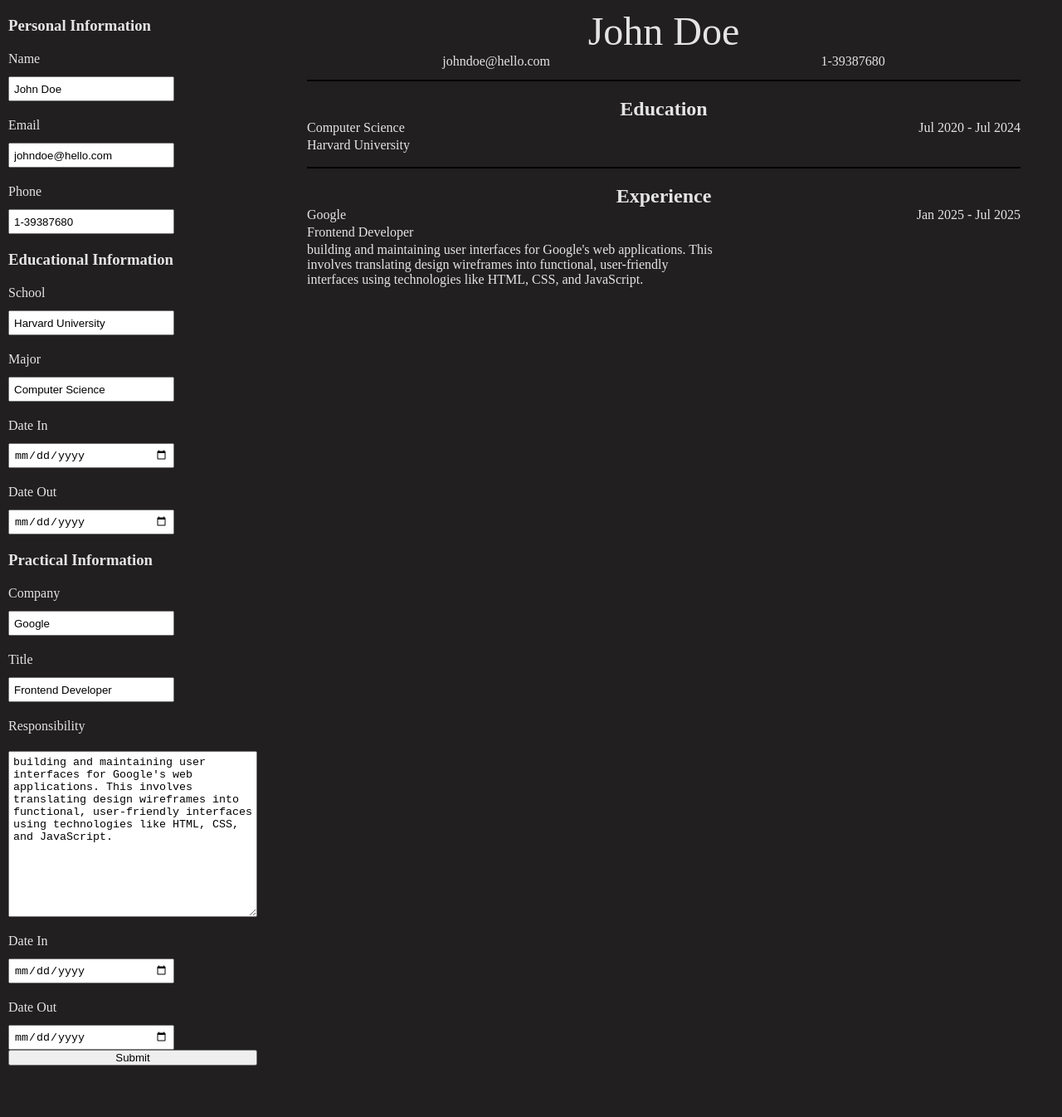
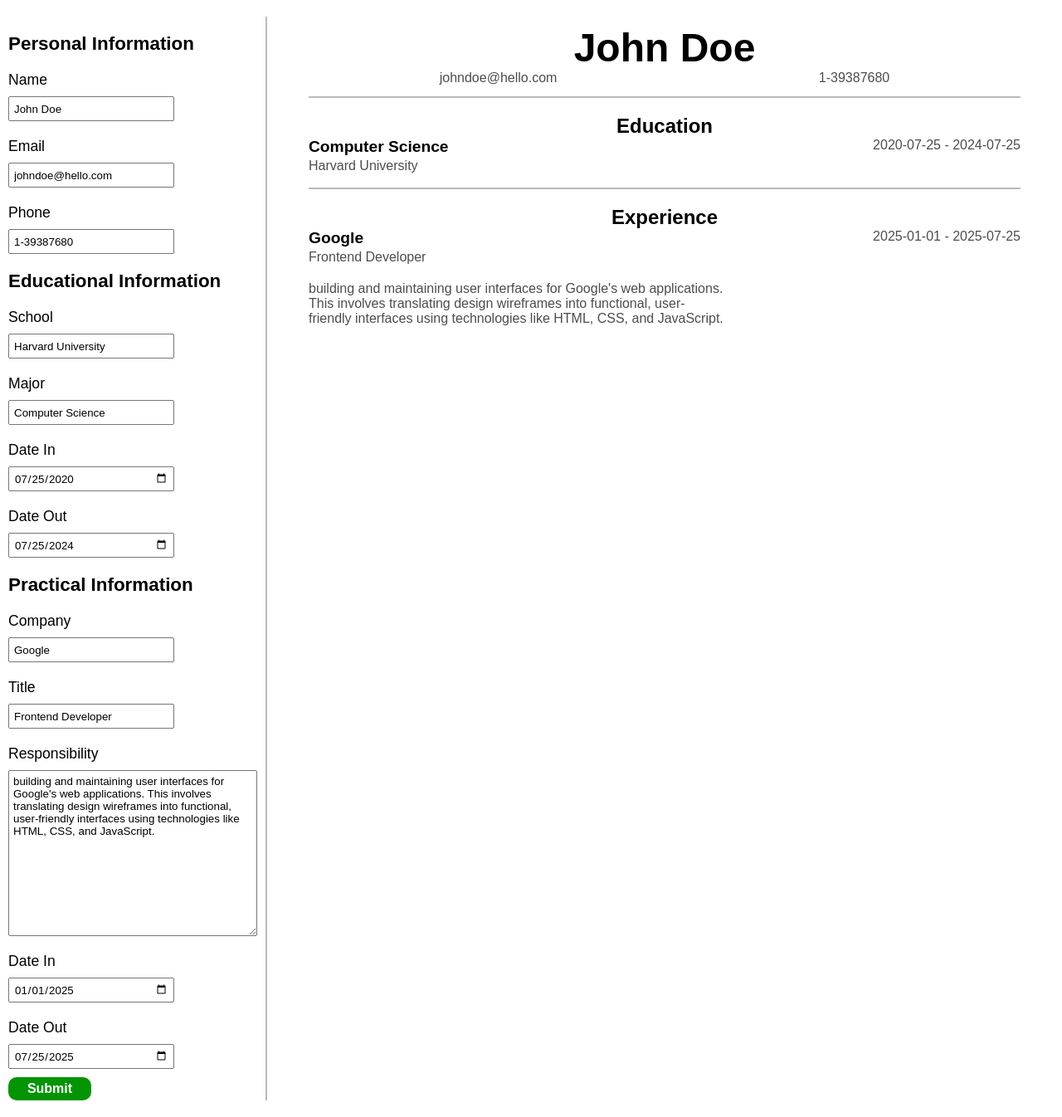
Before and after one commit to j1ngye/cv-application, a React (Vite) app: page / in a window 1280 px wide. Shown: the whole page at 83% size. Before the commit the page ends 1284 px from the top, so only its background shows below. Built offline with nearby package versions, Linux system fonts and the light colour scheme.

Commit message:
CV application v1.0

```diff
--- a/src/App.css
+++ b/src/App.css
@@ -2,11 +2,7 @@
   box-sizing: border-box;
   padding: 0;
   margin: 0;
-}
-
-body {
-  background-color: #211f1f;
-  color: #ffffffe1;
+  font-family: Arial, Helvetica, sans-serif;
 }
 
 main {
@@ -24,6 +20,37 @@ form {
   display: none;
 }
 
+button {
+  width: 100px;
+  margin-top: 10px;
+  padding: 5px 10px;
+  color: white;
+  font-weight: 900;
+  font-size: 1rem;
+  border: none;
+  border-radius: 10px;
+  cursor: pointer;
+}
+
+.submit-btn {
+  background-color: rgb(4, 148, 4);
+}
+
+#edit-btn {
+  background-color: #0b0b0b;
+}
+
+main button {
+  margin-top: 50px;
+  align-self: flex-end;
+  opacity: 0.1;
+  transition: opacity 0.5s ease-in-out 0.1s;
+}
+
+main button:hover {
+  opacity: 1;
+}
+
 form h3 {
   margin-top: 20px;
 }
@@ -31,7 +58,6 @@ form h3 {
 form input,
 label {
   display: block;
-  /* color: #000000eb; */
   width: 200px;
   height: 30px;
 }
@@ -48,12 +74,12 @@ textarea {
   width: 300px;
   height: 200px;
   padding: 5px;
-  margin-top: 9px;
 }
 
 main {
   display: flex;
   flex-direction: column;
+  border-left: 2px solid rgb(187, 186, 186);
 }
 
 .personal-section {
@@ -81,24 +107,44 @@ main {
   justify-content: space-between;
 }
 
-.practical-section .responsibility-div {
-  max-width: 500px;
-}
-
 .educational-section,
 .practical-section {
-  border-top: 2px solid black;
+  border-top: 2px solid rgb(187, 186, 186);
 }
 
 #root {
   width: 100vw;
   display: flex;
   gap: 10px;
+  padding: 20px 0;
 }
 
 /* Font */
-.name-div {
+div.name-div {
   font-size: 3rem;
+}
+
+.light {
+  color: rgba(0, 0, 0, 0.7);
+  font-size: 1rem;
+}
+
+.heavy {
+  font-weight: 900;
+  font-size: 1.2rem;
+}
+
+label {
+  font-weight: 500;
+  font-size: 1.1rem;
+}
+
+h2 {
+  font-size: 1.5rem;
+}
+
+h3 {
+  font-size: 1.4rem;
 }
 
 /* margin and padding */
@@ -118,3 +164,8 @@ main {
 h2 {
   margin-top: 20px;
 }
+
+.responsibility-div {
+  margin-top: 20px;
+  width: 500px;
+}
--- a/src/components/Form.jsx
+++ b/src/components/Form.jsx
@@ -12,16 +12,16 @@ export default function Form() {
   const [educational, setEducational] = useState({
     school: "Harvard University",
     major: "Computer Science",
-    dateIn: formatDate("2020-07-25"),
-    dateOut: formatDate("2024-07-25"),
+    dateIn: "2020-07-25",
+    dateOut: "2024-07-25",
   });
   const [practical, setPractical] = useState({
     company: "Google",
     title: "Frontend Developer",
     responsibility:
       "building and maintaining user interfaces for Google's web applications. This involves translating design wireframes into functional, user-friendly interfaces using technologies like HTML, CSS, and JavaScript.",
-    dateIn: formatDate("2025-01-01"),
-    dateOut: formatDate("2025-07-25"),
+    dateIn: "2025-01-01",
+    dateOut: "2025-07-25",
   });
   const [isShown, setIsShown] = useState(true);
   function handleSubmit(e) {
@@ -30,11 +30,13 @@ export default function Form() {
   }
   return (
     <>
-      <form onSubmit={handleSubmit} className={isShown === false ? "hide" : ""}>
+      <form onSubmit={handleSubmit} className={!isShown ? "hide" : ""}>
         <Personal personal={personal} handleChange={setPersonal} />
         <Educational educational={educational} handleChange={setEducational} />
         <Practical practical={practical} handleChange={setPractical} />
-        <button>Submit</button>
+        <button type="submit" className="submit-btn">
+          Submit
+        </button>
       </form>
       <Preview
         personal={personal}
@@ -46,11 +48,3 @@ export default function Form() {
     </>
   );
 }
-
-function formatDate(inputDate) {
-  const date = new Date(inputDate);
-  return new Intl.DateTimeFormat("en-US", {
-    month: "short",
-    year: "numeric",
-  }).format(date);
-}
--- a/src/components/Preview.jsx
+++ b/src/components/Preview.jsx
@@ -9,20 +9,20 @@ export default function Preview({
     <>
       <main className="preview">
         <section className="personal-section">
-          <div className="name-div">{personal.name}</div>
+          <div className="name-div heavy">{personal.name}</div>
           <div className="flex-container">
-            <div>{personal.email}</div>
-            <div>{personal.phone}</div>
+            <div className="light">{personal.email}</div>
+            <div className="light">{personal.phone}</div>
           </div>
         </section>
         <section className="educational-section">
           <h2>Education</h2>
           <div className="flex-container">
             <div className="left">
-              <div>{educational.major}</div>
-              <div>{educational.school}</div>
+              <div className="heavy">{educational.major}</div>
+              <div className="light">{educational.school}</div>
             </div>
-            <div>
+            <div className="light">
               {educational.dateIn} {educational.dateIn && " - "}
               {educational.dateIn && educational.dateOut === ""
                 ? "Present"
@@ -35,14 +35,14 @@ export default function Preview({
           <div className="flex-container">
             <div className="left">
               <div>
-                <div>{practical.company}</div>
-                <div>{practical.title}</div>
+                <div className="heavy">{practical.company}</div>
+                <div className="light">{practical.title}</div>
               </div>
-              <div className="responsibility-div">
+              <div className="responsibility-div light">
                 {practical.responsibility}
               </div>
             </div>
-            <div>
+            <div className="light">
               {practical.dateIn} {practical.dateIn && " - "}
               {practical.dateIn && practical.dateOut === ""
                 ? "Present"
@@ -50,7 +50,11 @@ export default function Preview({
             </div>
           </div>
         </section>
-        <button onClick={handleEdit} className={isShown === true ? "hide" : ""}>
+        <button
+          onClick={handleEdit}
+          className={!isShown ? "" : "hide"}
+          id="edit-btn"
+        >
           Edit
         </button>
       </main>
```
